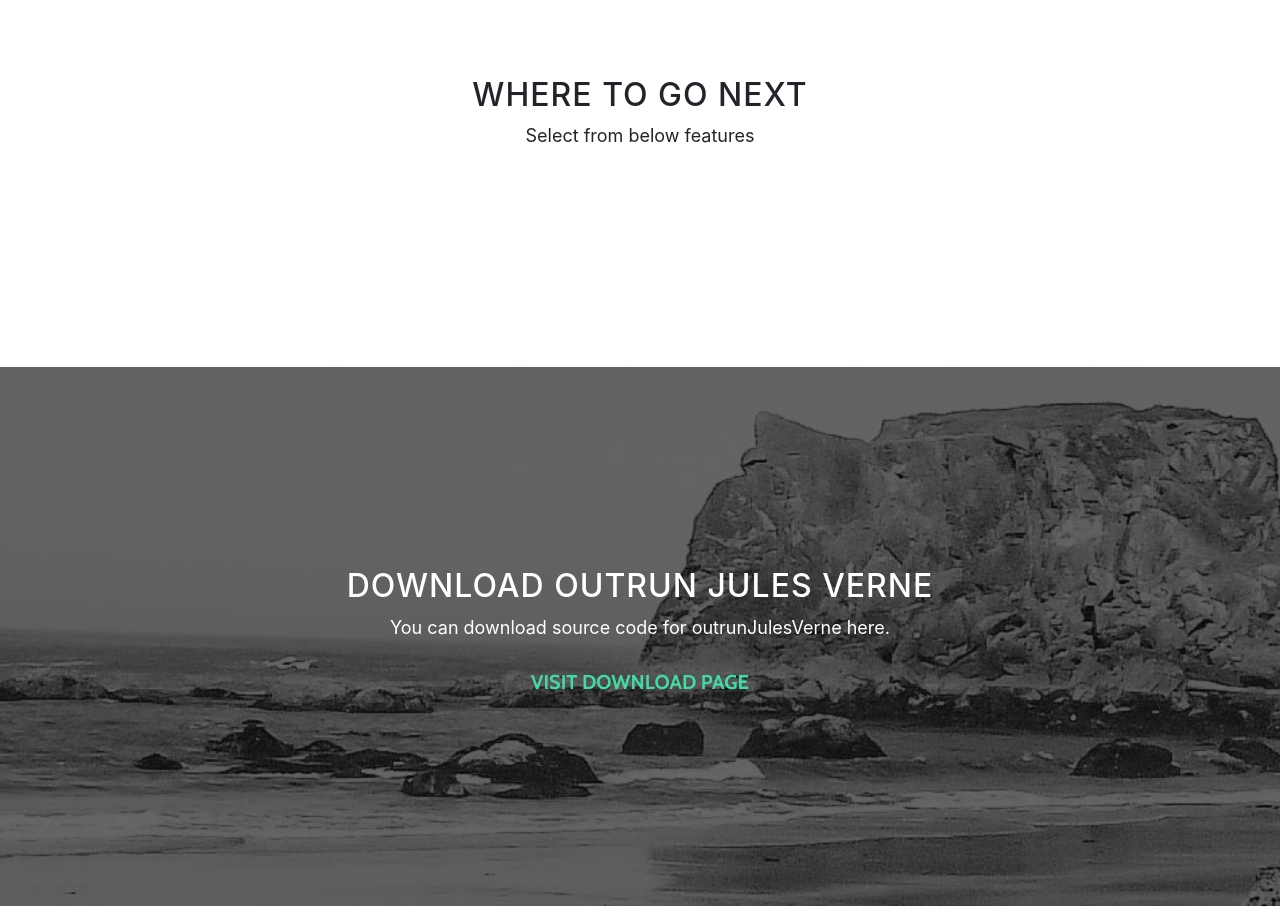
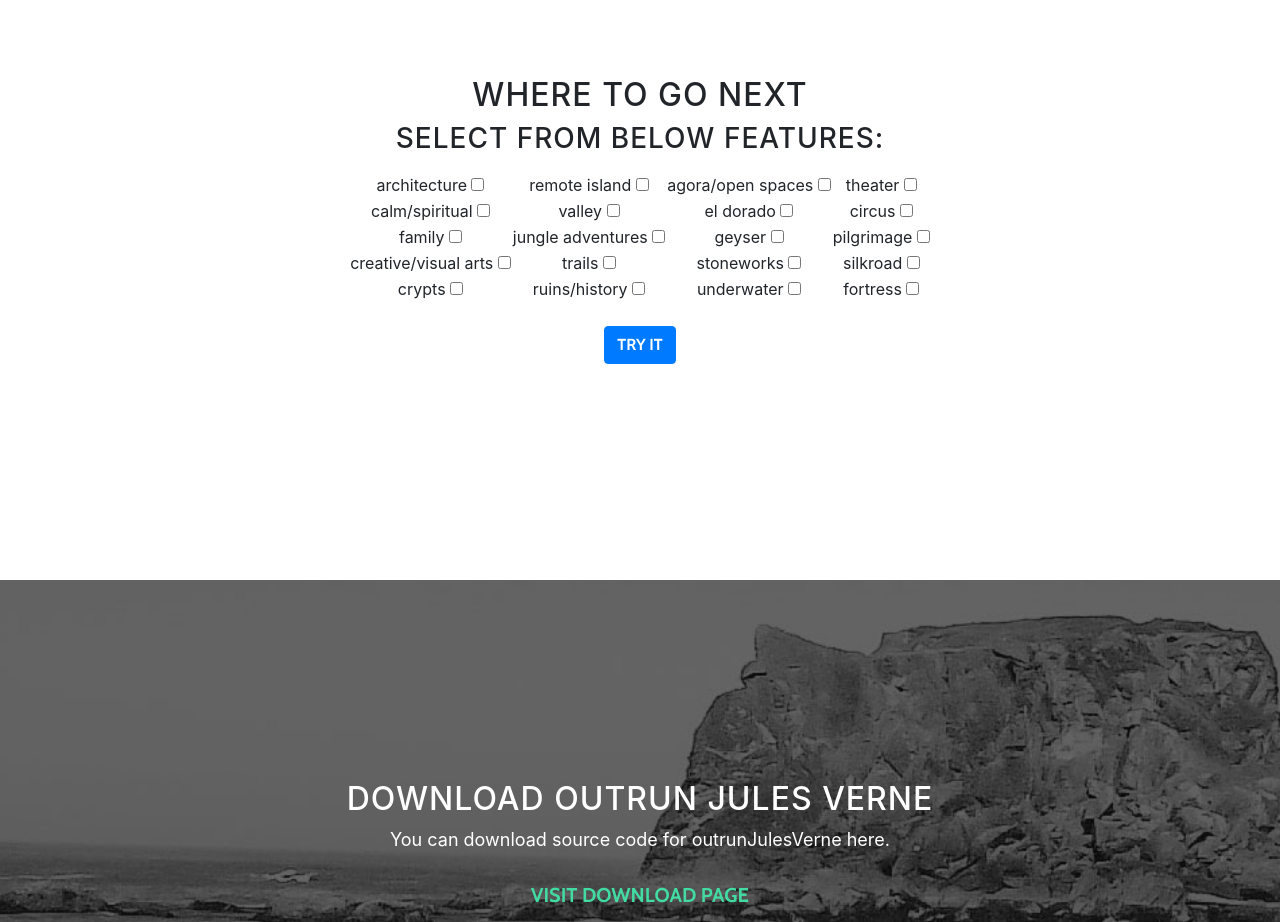
Before and after one commit to iglee/outrunJulesVerne, a website with bundled scripts: page startbootstrap-grayscale-gh-pages/index.html in a window 1280 px wide. Shown: the part 1620-2542 px from the top of the page. Built offline with nearby package versions, Linux system fonts and the light colour scheme.

Commit message:
feature names added

```diff
--- a/startbootstrap-grayscale-gh-pages/index.html
+++ b/startbootstrap-grayscale-gh-pages/index.html
@@ -93,7 +93,49 @@
         <div class="row">
           <div class="col-lg-8 mx-auto">
             <h2>Where To Go Next</h2>
-            <p>Select from below features</p>
+            <h3>Select from below features:</h3>
+            <p>
+              <table align="center">
+                <tr>
+                  <td>architecture    <input type="checkbox" id="0"></td>
+                  <td>remote island  <input type="checkbox" id="1"></td>
+                  <td>agora/open spaces  <input type="checkbox" id="2"></td>
+                  <td>theater  <input type="checkbox" id="3"></td>
+                </tr>
+                <tr>
+                  <td>calm/spiritual    <input type="checkbox" id="4"></td>
+                  <td>valley  <input type="checkbox" id="5"></td>
+                  <td>el dorado  <input type="checkbox" id="6"></td>
+                  <td>circus  <input type="checkbox" id="7"></td>
+                </tr>
+                <tr>
+                  <td>family    <input type="checkbox" id="8"></td>
+                  <td>jungle adventures  <input type="checkbox" id="9"></td>
+                  <td>geyser  <input type="checkbox" id="10"></td>
+                  <td>pilgrimage  <input type="checkbox" id="11"></td>
+                </tr>
+                <tr>
+                  <td>creative/visual arts    <input type="checkbox" id="12"></td>
+                  <td>trails  <input type="checkbox" id="13"></td>
+                  <td>stoneworks  <input type="checkbox" id="14"></td>
+                  <td>silkroad  <input type="checkbox" id="15"></td>
+                </tr>
+                <tr>
+                  <td>crypts    <input type="checkbox" id="16"></td>
+                  <td>ruins/history  <input type="checkbox" id="17"></td>
+                  <td>underwater  <input type="checkbox" id="18"></td>
+                  <td>fortress  <input type="checkbox" id="19"></td>
+                </tr>
+              </table><br>
+            <button onclick="myFunction()" type="button" class="btn btn-primary">Try it</button></p>
+
+            <script>
+            function myFunction() {
+                var x = document.getElementById("myCheck");
+                x.checked = true;
+            }
+            </script>
+
           </div>
         </div>
       </div>
```
